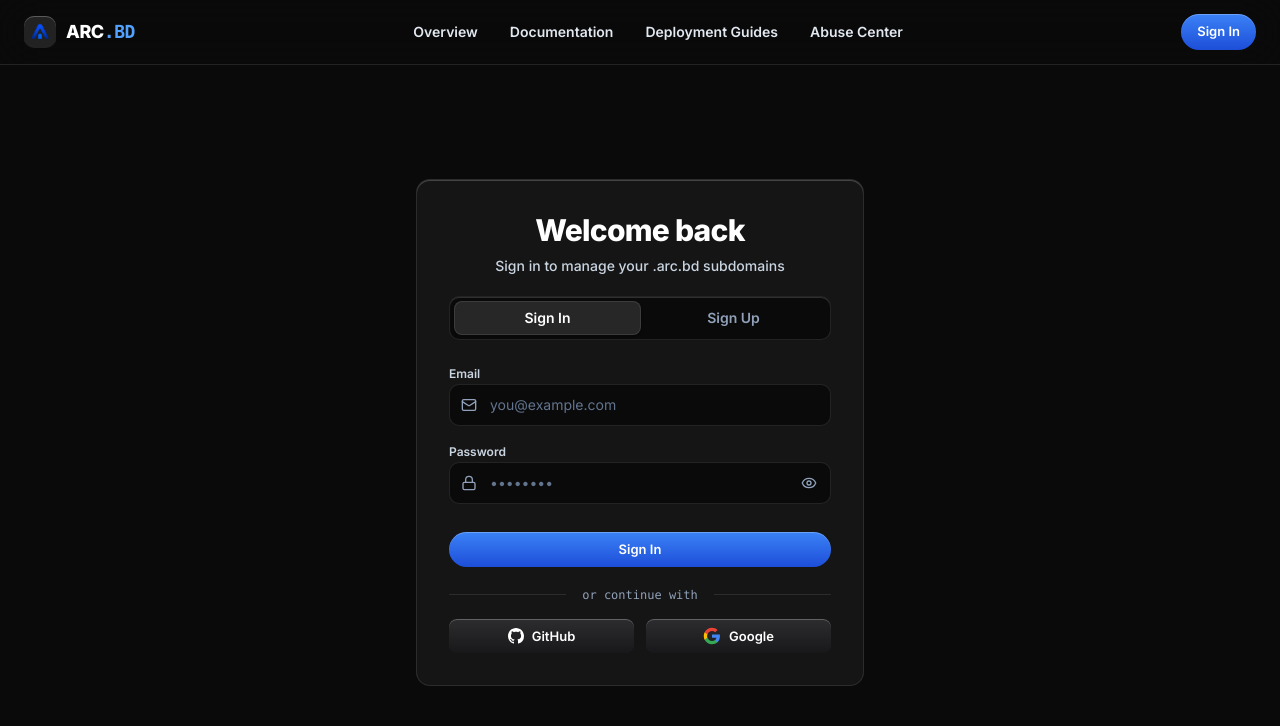
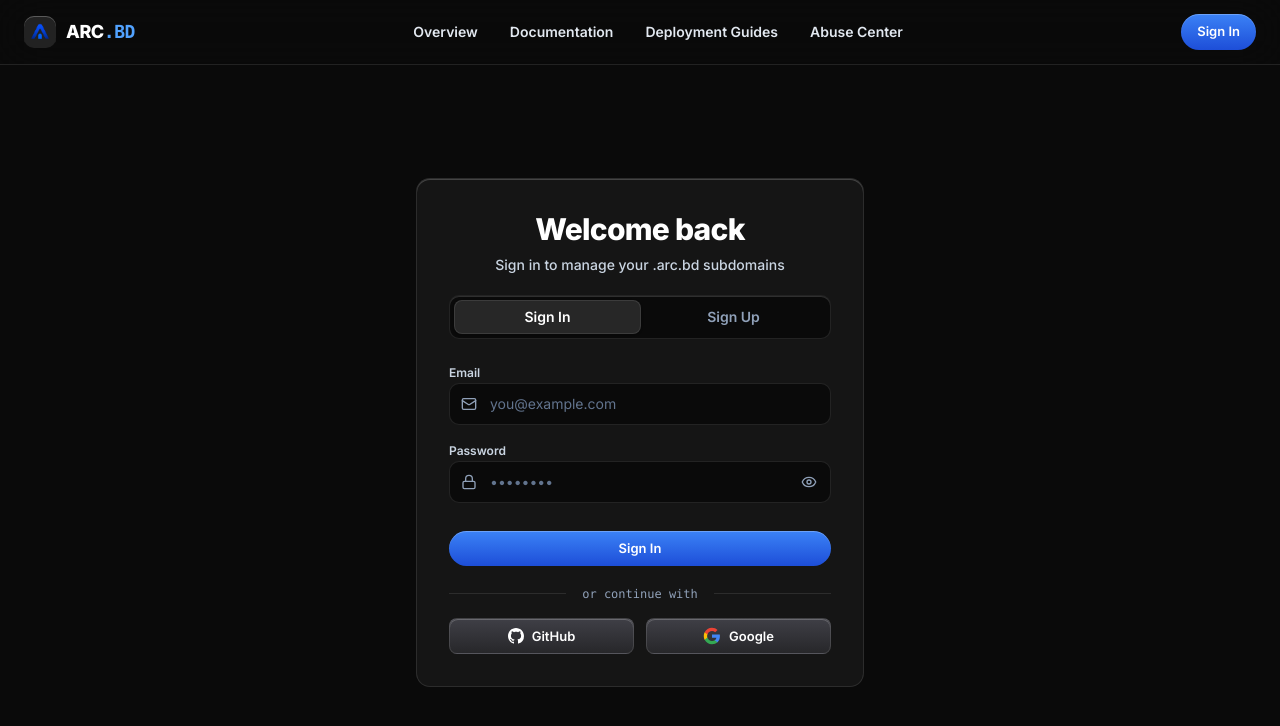
Before and after one commit to sheikhshariarnehal/Arc-Free-Domain, a Next.js app in the folder nextapp/: page /login in a window 1280 px wide. Shown: the top 726 px of the page. Built offline with nearby package versions, Linux system fonts and the light colour scheme; no server answers.

Commit message:
fix: add skeuo-button-surface variant to make OAuth buttons visible on dark card background

```diff
--- a/nextapp/src/app/globals.css
+++ b/nextapp/src/app/globals.css
@@ -256,3 +256,13 @@ input:-webkit-autofill:active {
 .skeuo-button-rect {
   border-radius: 8px !important;
 }
+
+/* Surface modifier — lighter gradient for buttons on dark card backgrounds */
+.skeuo-button-surface {
+  background-image: linear-gradient(180deg, #3f3f46, #27272a) !important;
+  border: 1px solid rgba(255, 255, 255, 0.12) !important;
+  box-shadow: none !important;
+}
+.skeuo-button-surface::before {
+  box-shadow: inset 0 1px 0px 0 rgba(255, 255, 255, 0.22) !important;
+}
--- a/nextapp/src/app/login/page.tsx
+++ b/nextapp/src/app/login/page.tsx
@@ -304,7 +304,7 @@ function LoginForm() {
           type="button"
           disabled={loading}
           onClick={() => handleOAuth("github")}
-          className="skeuo-button skeuo-button-rect w-full py-2.5 text-xs sm:text-sm font-semibold flex items-center justify-center gap-2 text-white border-none cursor-pointer disabled:opacity-50"
+          className="skeuo-button skeuo-button-rect skeuo-button-surface w-full py-2.5 text-xs sm:text-sm font-semibold flex items-center justify-center gap-2 text-white cursor-pointer disabled:opacity-50"
         >
           <svg className="h-4 w-4 fill-current shrink-0" viewBox="0 0 24 24">
             <path d="M12 0C5.37 0 0 5.37 0 12c0 5.31 3.435 9.795 8.205 11.385.6.105.825-.255.825-.57 0-.285-.015-1.23-.015-2.235-3.015.555-3.795-.735-4.035-1.41-.135-.345-.72-1.41-1.23-1.695-.42-.225-1.02-.78-.015-.795.945-.015 1.62.87 1.845 1.23 1.08 1.815 2.805 1.305 3.495.99.105-.78.42-1.305.765-1.605-2.67-.3-5.46-1.335-5.46-5.925 0-1.305.465-2.385 1.23-3.225-.12-.3-.54-1.53.12-3.18 0 0 1.005-.315 3.3 1.23.96-.27 1.98-.405 3-.405s2.04.135 3 .405c2.295-1.56 3.3-1.23 3.3-1.23.66 1.65.24 2.88.12 3.18.765.84 1.23 1.905 1.23 3.225 0 4.605-2.805 5.625-5.475 5.925.435.375.81 1.095.81 2.22 0 1.605-.015 2.895-.015 3.3 0 .315.225.69.825.57A12.02 12.02 0 0024 12c0-6.63-5.37-12-12-12z" />
@@ -316,7 +316,7 @@ function LoginForm() {
           type="button"
           disabled={loading}
           onClick={() => handleOAuth("google")}
-          className="skeuo-button skeuo-button-rect w-full py-2.5 text-xs sm:text-sm font-semibold flex items-center justify-center gap-2 text-white border-none cursor-pointer disabled:opacity-50"
+          className="skeuo-button skeuo-button-rect skeuo-button-surface w-full py-2.5 text-xs sm:text-sm font-semibold flex items-center justify-center gap-2 text-white cursor-pointer disabled:opacity-50"
         >
           <svg className="h-4.5 w-4.5 shrink-0" viewBox="0 0 24 24">
             <path fill="#4285F4" d="M22.56 12.25c0-.78-.07-1.53-.2-2.25H12v4.26h5.92c-.26 1.37-1.04 2.53-2.21 3.31v2.77h3.57c2.08-1.92 3.28-4.74 3.28-8.09z" />
```
